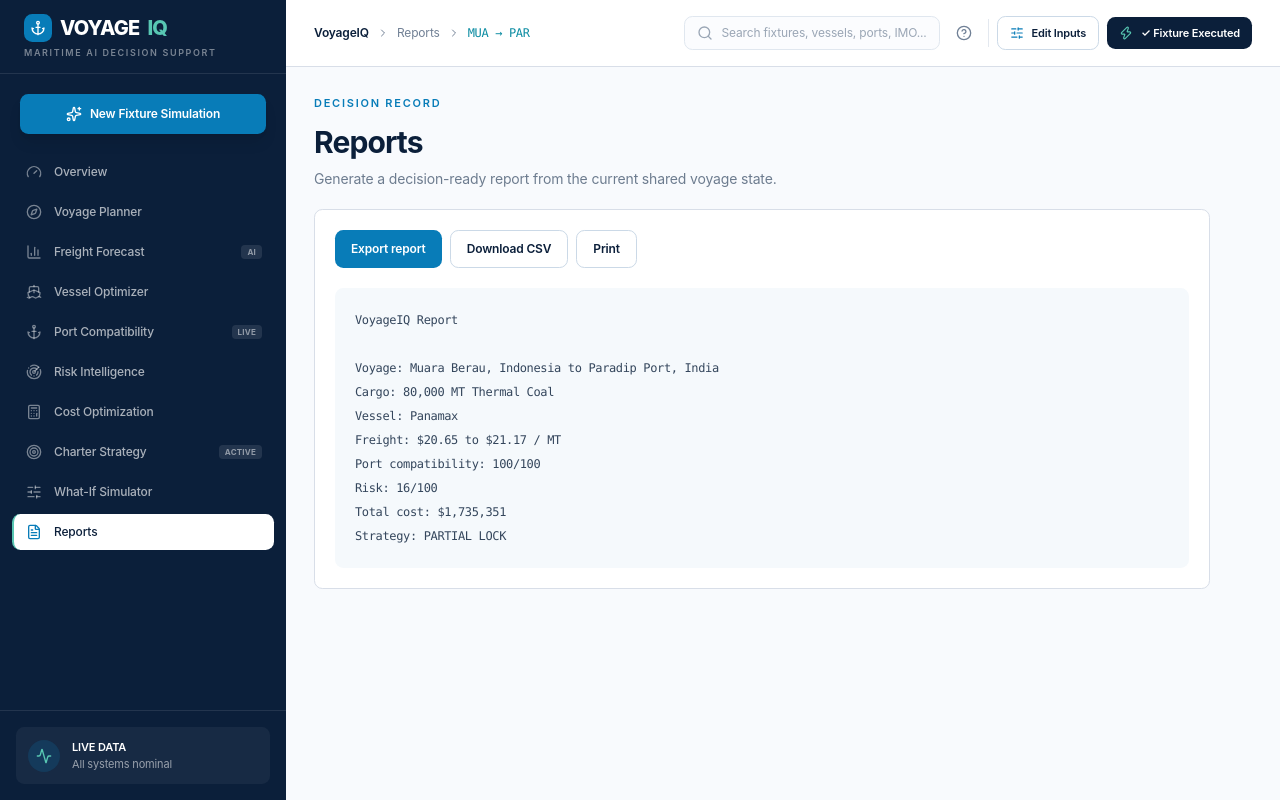
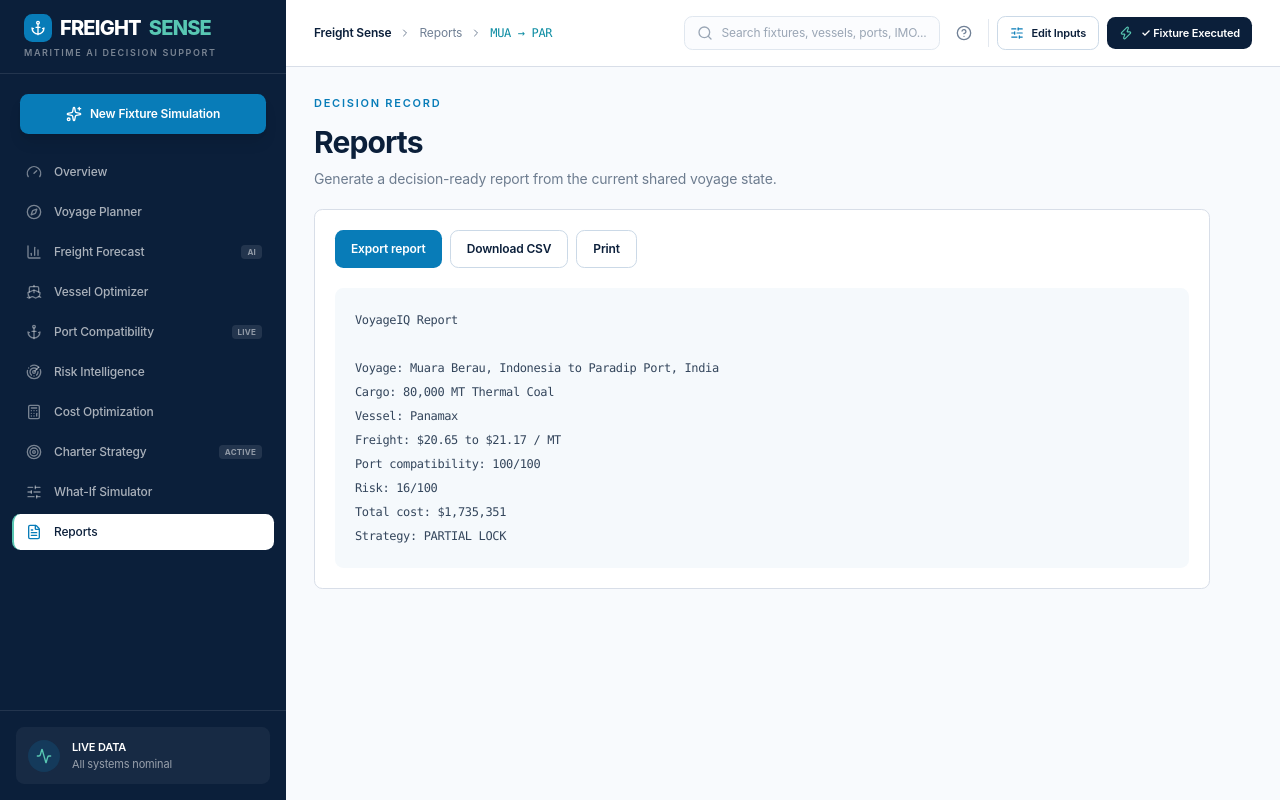
Before and after one commit to himanshuinfotech2005/freight-sense-55, a Next.js app: page /reports in a window 1280 px wide. Built offline with nearby package versions, Linux system fonts and the light colour scheme.

Commit message:
feat: rename voyage to freight in layout component\n\nUpdated text from "VOYAGE IQ" to "FREIGHT SENSE" and "VoyageIQ" to "Freight Sense"

```diff
--- a/components/voyage-layout.tsx
+++ b/components/voyage-layout.tsx
@@ -100,8 +100,8 @@ export default function VoyageLayout({ children }: { children: React.ReactNode }
               <span className="flex size-7 items-center justify-center rounded-md bg-[#087cb8]">
                 <Anchor className="size-4" />
               </span>
-              VOYAGE
-              <span className="text-[#58c7b3]">IQ</span>
+              FREIGHT
+              <span className="text-[#58c7b3]">SENSE</span>
             </div>
             <div className="mt-1 text-[9px] font-semibold tracking-[.18em] text-white/45">
               MARITIME AI DECISION SUPPORT
@@ -180,7 +180,7 @@ export default function VoyageLayout({ children }: { children: React.ReactNode }
               <Menu className="size-5 text-[#0b1f3a]" />
             </button>
             <div className="hidden items-center gap-2 text-xs text-[#718095] md:flex">
-              <span className="font-semibold text-[#0b1f3a]">VoyageIQ</span>
+              <span className="font-semibold text-[#0b1f3a]">Freight Sense</span>
               <ChevronRight className="size-3" />
               <span>{current.label}</span>
               <ChevronRight className="size-3" />
```
